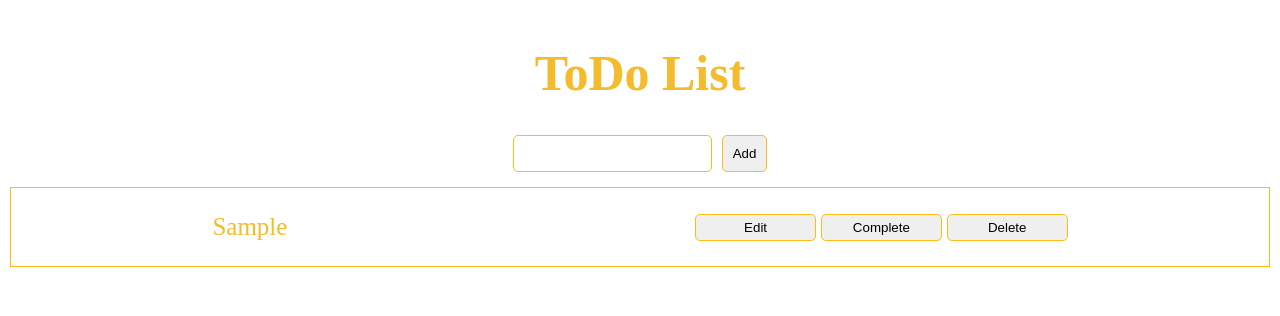
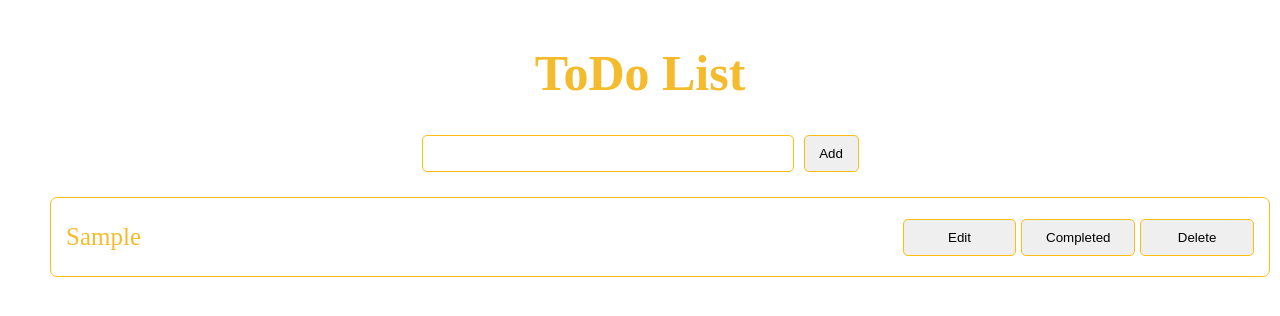
Before and after one commit to vardanyanmary/first-react-app, a React (Create React App) app: page / in a window 1280 px wide. Both pictures are taken after typing "Sample" into the empty fields and a click on the button "Add". Shown: the top 316 px of the page. Built offline with nearby package versions, Linux system fonts and the light colour scheme.

Commit message:
Todo Tasks

```diff
--- a/src/Components/ToDo/ToDo.css
+++ b/src/Components/ToDo/ToDo.css
@@ -11,6 +11,7 @@ body{
 }
 
 .addToDo input{
+    width: 350px;
     padding: 10px;
     margin-right: 10px;
     border-radius: 5px;
@@ -18,9 +19,16 @@ body{
 }
 
 .addToDo button {
+    width: 55px;
     padding: 10px;
     border-radius: 5px;
     border: 1px solid rgb(255, 188, 19);
+    cursor: pointer;
+}
+
+.addToDo button:hover {
+    background-color: rgb(255, 188, 19);
+    color: #fff;
 }
 
 .newTasks{
--- a/src/Components/ToDo/ToDo.tsx
+++ b/src/Components/ToDo/ToDo.tsx
@@ -9,7 +9,8 @@ export interface IToDoItem {
 }
 
 const ToDo = () => {
-  const [toDoValue, setToDoValue] = useState("");
+
+  const [toDoValue, setToDoValue] = useState('');
   const [toDoList, setToDoList] = useState<IToDoItem[]>([]);
 
   // Change
@@ -17,7 +18,6 @@ const ToDo = () => {
     const newValue = e.target.value;
     setToDoValue(newValue);
   };
-
 
   // Add to do
   const handleAddToDo = () => {
@@ -31,20 +31,63 @@ const ToDo = () => {
       isCompleted: false,
     };
     setToDoList((prev) => [...prev, newToDo]);
-    setToDoValue("");
+    setToDoValue('');
   };
 
   useEffect(() => {
     console.log(toDoList, "todo list");
   }, [toDoList]);
 
+//change to dos
+// const handleChangeChecked = (id) => {
+//   const copy = [...toDoList]
+//   const current = copy.find(item => item.id === id)
+//   current.isCompleted = !current.isCompleted;
+//   // setToDoList([...toDoList]);
+// };
+
+//Delete
+// const deleteToDoItem = (listTask) => {
+//   const newToDos = toDoList.filter((toDoValue) => {
+//     return toDoValue !== listTask;
+//   });
+//   setToDoList(newToDos);
+// };
+
+  return (
+    <div className="TodoList">
+      <div className="InputButton">
+        <h1> ToDo List </h1>
+
+        <div className="addToDo">
+          <input type="text" value={toDoValue} onChange={handleChange} />
+          <button onClick={handleAddToDo}> Add </button>
+        </div>
+
+        <div>
+          <ul>
+            {toDoList.map((todo) => {
+              return <ToDoItem
+                  key={todo.id}
+                  todoItem = {todo}
+                  // toDoList = {toDoList}
+                  // setToDoList = {setToDoList}
+              />;
+            })}
+          </ul>
+        </div>
+      </div>
+    </div>
+  );
+};
+
+export default ToDo;
 
 //   Delete to do
 
 // const deleteToDoItem = (id: number) => {
 //   setToDoList([...toDoList.filter((toDoValue) => toDoValue.id !== id)]);
 // };
-
 
 // const deleteToDoItem = (listTask: IToDoItem) => {
 //   const newToDos = toDoList.filter((toDoValue) => {
@@ -57,7 +100,7 @@ const ToDo = () => {
 
 //Completed
 
-  // const completeTask = (id: IToDoItem['id']) => {
+// const completeTask = (id: IToDoItem[id]) => {
 //   setToDoList(toDoList.map(todo) => {
 //       if (todo.id === id) {
 //         return {...todo, checked: !todo.checked}
@@ -73,24 +116,3 @@ const ToDo = () => {
 //     })
 //   );
 // };
-
-  return (
-    <div className="TodoList">
-      <div className="InputButton">
-        <h1> ToDo List </h1>
-
-        <div className = "addToDo">
-          <input type = "text" value = {toDoValue} onChange = {handleChange} />
-          <button onClick = {handleAddToDo} > Add </button>
-        </div>
-
-        {toDoList.map((todo) => {
-          return <ToDoItem todoItem={todo} />;
-        })}
-
-      </div>
-    </div>
-  );
-};
-
-export default ToDo;
--- a/src/Components/ToDo/ToDoItem/ToDoItem.css
+++ b/src/Components/ToDo/ToDoItem/ToDoItem.css
@@ -1,27 +1,34 @@
 .ToDoItem {
     display: flex;
-    justify-content: space-around;
+    justify-content: space-between;
     align-items: center;
+    padding: 0 15px ;
     margin-top: 15px;
     border: 1px solid rgb(255, 188, 19);
+    border-radius: 7px;
 }
 
 .ToDoItem span {
     width: 30%;
     display: flex;
 }
-
-.ToDoItem button {
-    width: 40%;
+.ToDoItem button{
+    width: 45%;
     height: 10%;
-    padding: 5px;
+    padding: 10px;
     border-radius: 5px;
     border: 1px solid rgb(255, 188, 19);
     margin-left: 5px;
+    text-align: center;
+}
+
+.ToDoItem button:hover{
+    background-color: rgb(255, 188, 19);
+    color: #fff;
 }
 
 .ToDoItemInput{
-    width: 50%;
+    width: 100%;
     padding: 10px;
     margin: 10px;
     border-radius: 5px;
--- a/src/Components/ToDo/ToDoItem/ToDoItem.tsx
+++ b/src/Components/ToDo/ToDoItem/ToDoItem.tsx
@@ -1,5 +1,7 @@
 import { useState } from "react";
 import { IToDoItem } from "../ToDo";
+// import {ToDoList} from "../ToDo";
+// import {setToDoList} from "../ToDo";
 import "./ToDoItem.css";
 
 interface ToDoItemProps {
@@ -7,37 +9,37 @@ interface ToDoItemProps {
 }
 
 const ToDoItem = ({ todoItem }: ToDoItemProps) => {
-    const { id, isCompleted, task } = todoItem;
-    const [isInEditMode, setIsInEditMode] = useState(false);
-    const [inputText, setInputText] = useState<string>(task);
+  const { id, task } = todoItem;
+  const [isInEditMode, setIsInEditMode] = useState(false);
+  // const [isInDeleteMode, setIsInDeleteMode] = useState(false);
+  const [inputText, setInputText] = useState<string>(task);
 
-    const onTodoUpdate = (e:React.ChangeEvent<HTMLInputElement>) => {
-        const newText = e.target.value;
-        setInputText(newText);
-    }
 
   return (
-    <div className="ToDoItem">
-      { isInEditMode ? ( <input type="text" placeholder="edit todo" className="ToDoItemInput" value = {task} onChange={(e) => onTodoUpdate(e)} /> ) : (<p> {task} </p>) }
+    <li className="ToDoItem">
+
+      {isInEditMode ? ( <><input
+          type="text"
+          placeholder="edit todo"
+          className="ToDoItemInput"
+          value = {inputText}
+        />
+        <button
+        // onclick = {onTodoUpdate}
+        > Save </button></>) : ( <p> {task} </p>)}
+
       <span>
-        <button onClick = {() => setIsInEditMode(true)} > Edit </button>
-        <button>Complete</button>
+        <button onClick={() => setIsInEditMode(true)}> Edit </button>
+
+        <button> Completed </button>
+
         <button
-        // onClick={() => deleteToDoItem()}
-        >
-          Delete
-        </button>
+        // onClick={()=>{setIsInDeleteMode(true)}}
+          > Delete </button>
+
       </span>
-    </div>
+    </li>
   );
 };
 
 export default ToDoItem;
-
-// const completeTask = (taskNameToDelete: string): void => {
-//     setToDoList(
-//       toDoList.filter((todo) => {
-//         return todo.task != taskNameToDelete;
-//       })
-//     );
-//   };
```
Lines whose indentation alone changed are shown as unchanged.
